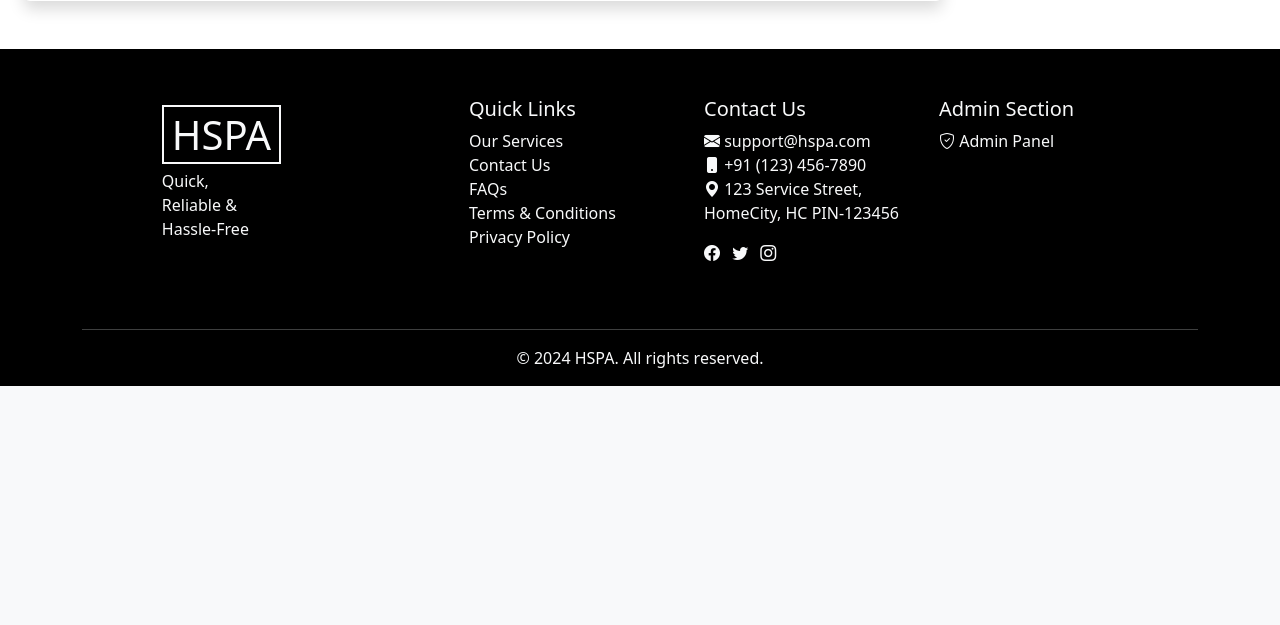
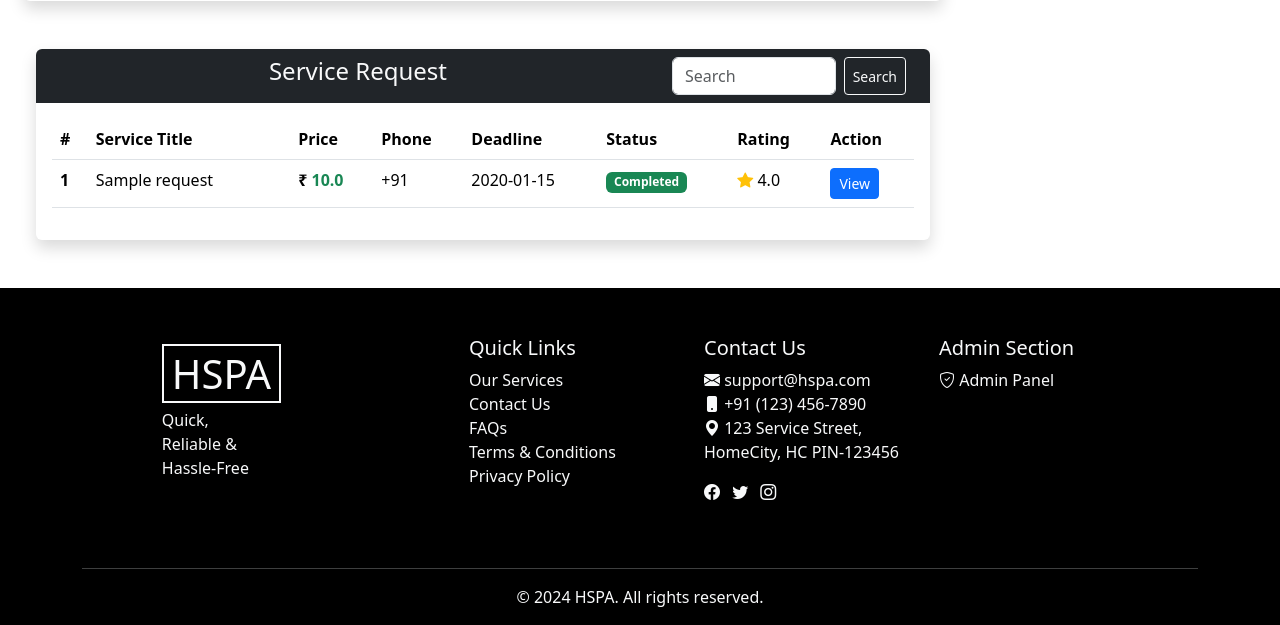
Before and after one commit to mohitrajrathor/Household_service_application, a Flask app: page /admin/ in a window 1280 px wide. Shown: the part 939-1564 px from the top of the page. Before the commit the page ends 1325 px from the top, so only its background shows below. Run offline with Flask 3, Linux system fonts and the light colour scheme; the visitor is signed in with stand-in values (Sample User, id 1); tables that the repository leaves empty hold one stand-in row (values such as "Sample post"); some libraries are stand-ins or nearby versions.

Commit message:
service section added to admin panel

```diff
--- a/app/routes/admin.py
+++ b/app/routes/admin.py
@@ -7,7 +7,7 @@
 # imports
 from flask import (Blueprint, render_template, request, session, flash, redirect, url_for, current_app, \
                    send_from_directory, abort)
-from ..models import Admins, Service, Professional, Customer
+from ..models import Admins, Service, Professional, Customer, ServiceRequest
 from .. import db
 from functools import wraps
 import os
@@ -56,11 +56,17 @@
     services = Service.query.all()
     professionals = Professional.query.all()
     customers = Customer.query.all()
+    requests = ServiceRequest.query.all()
+    user = Admins.query.get(session.get('id'))
+
+    print(requests)
 
     params = {
+        "user" : user,
         "services" : services,
         "professionals" : professionals,
-        "customers" : customers
+        "customers" : customers,
+        "requests" : requests
     }
 
     return render_template('admin/dashboard.html', **params)
--- a/app/templates/admin/dashboard.html
+++ b/app/templates/admin/dashboard.html
@@ -1,5 +1,7 @@
 {% extends 'base.html' %}
 {% from 'components/service.html' import ServiceCard %}
+{% from 'components/serviceRequest.html' import ServiceRequestBlock %}
+
 
 
 {% block navlinks %}
@@ -181,6 +183,11 @@
 
       </div>
 
+      <!-- service Request section -->
+      <div class="container">
+        {{ ServiceRequestBlock(requests, user) }}
+      </div>
+
 
     </div>
 
@@ -220,6 +227,8 @@
     </div>
 
 
+
+
     <script src="{{url_for('static', filename='js/service.js')}}"></script>
     <script src="{{url_for('static', filename='js/admin.js')}}"></script>
 
--- a/app/templates/components/serviceRequest.html
+++ b/app/templates/components/serviceRequest.html
@@ -15,6 +15,58 @@
             </div>
             <div class="modal-body">
                 <form id="viewRequestForm-{{req.id}}">
+                    {% if session.get('role') == 'admin' %}
+                        <div class="row">
+                            <div class="mb-3 col-md-6">
+                                <label for="prof_name" class="form-label">Customer Name</label>
+                                <input
+                                    type="text"
+                                    class="form-control"
+                                    name="prof_name"
+                                    id="prof_name"
+                                    value="{{req.customer.name}}"
+                                    disabled
+                                />
+                            </div>
+                            <div class="mb-3 col-md-6">
+                                <label for="prof_phone" class="form-label">Cutstomer Phone</label>
+                                <input
+                                    type="text"
+                                    class="form-control"
+                                    name="prof_phone"
+                                    id="prof_phone"
+                                    value="{{req.customer.phone_number}}"
+                                    disabled
+                                />
+                            </div>
+                        </div>
+
+                        <div class="row">
+                            <div class="mb-3 col-md-6">
+                                <label for="prof_name" class="form-label">Professional Name</label>
+                                <input
+                                    type="text"
+                                    class="form-control"
+                                    name="prof_name"
+                                    id="prof_name"
+                                    value="{{req.professional.name}}"
+                                    disabled
+                                />
+                            </div>
+                            <div class="mb-3 col-md-6">
+                                <label for="prof_phone" class="form-label">Professional Phone</label>
+                                <input
+                                    type="text"
+                                    class="form-control"
+                                    name="prof_phone"
+                                    id="prof_phone"
+                                    value="{{req.professional.phone_number}}"
+                                    disabled
+                                />
+                            </div>
+                        </div>
+
+                    {% else %}
                         <div class="row">
                             <div class="mb-3 col-md-6">
                                 <label for="prof_name" class="form-label">Name</label>
@@ -39,6 +91,7 @@
                                 />
                             </div>
                         </div>
+                    {% endif %}
 
                     <div class="mb-3">
                         <label for="title" class="form-label">Title</label>
@@ -201,6 +254,11 @@
     </div>
 {% endmacro %}
 
+
+<!-- admin action -->
+{% macro AdminAction(req, user) %}
+    {{ ViewRequest(user, req) }}
+{% endmacro %}
 
 <!-- professional actions -->
 {% macro ProfessionalAction(req, user) %}
@@ -381,6 +439,7 @@
                                     Professional Name
                                 {% endif %}
                             </th>
+                            <th scope="col">Price</th>
                             <th scope="col">Phone</th>
                             <th scope="col">Deadline</th>
                             <th scope="col">Status</th>
@@ -403,6 +462,7 @@
                                         {{req.customer.name}}
                                     {% endif %}
                                 </td>
+                                <td class="fw-bold">₹ <span class="text-success">{{req.service.price}}</span></td>
                                 <td>+91
                                     {% if session.get('role') == 'customer' %}
                                         {{req.professional.phone_number}}
@@ -453,6 +513,10 @@
                                         {{ CustomerAction(req, user) }}
                                     {% endif %}
 
+                                    {% if session.get('role') == 'admin' %}
+                                        {{ AdminAction(req, user) }}
+                                    {% endif %}
+
                                 </td>
                             </tr>
                         {% endfor %}
```
Also changed, not shown: app/routes/customer.py (line endings or trailing spaces). Lines whose indentation alone changed are shown as unchanged.
